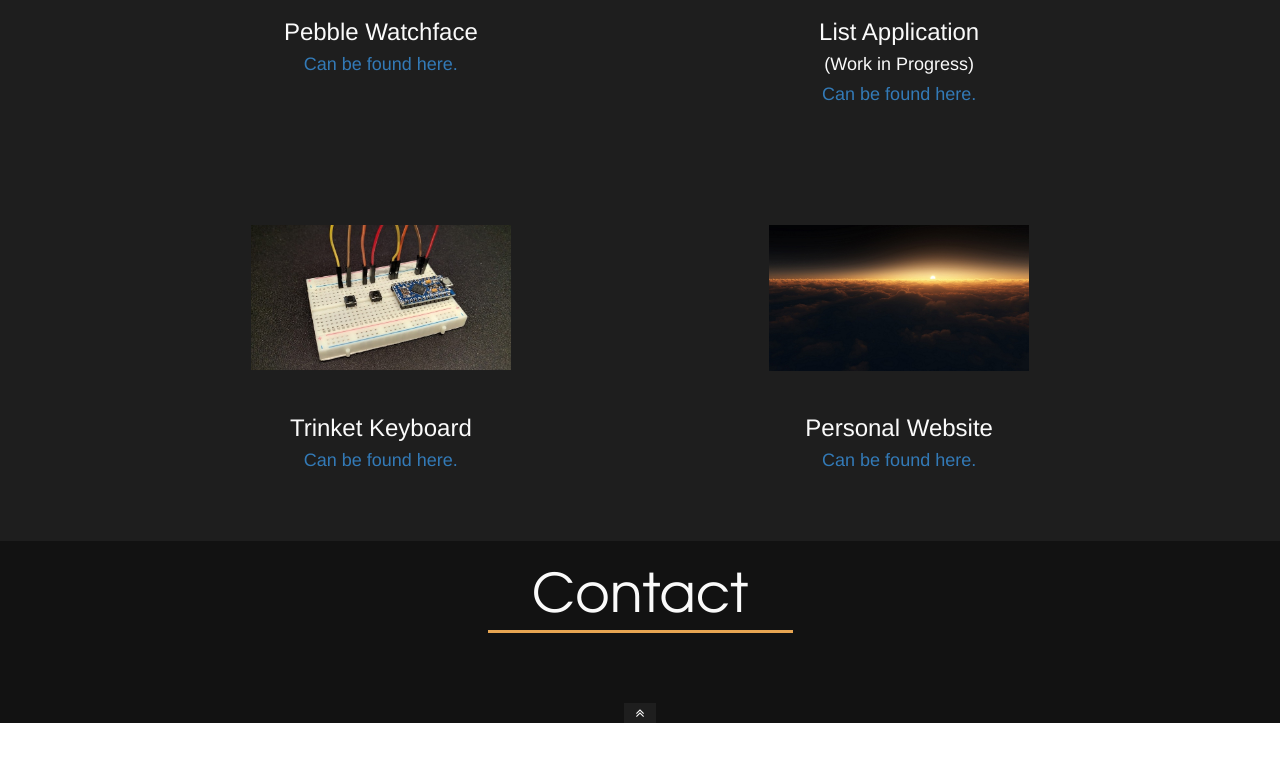
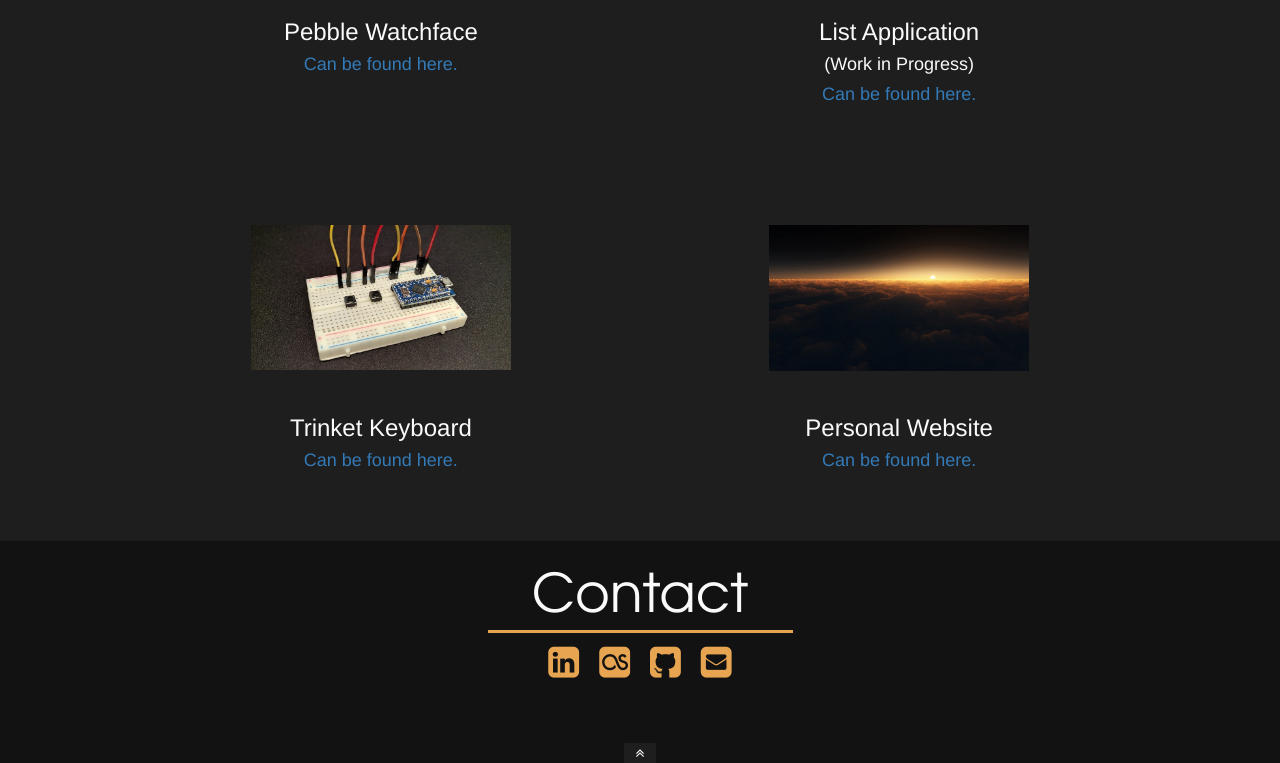
Before and after one commit to davidjameslee/WKRPT401, a plain HTML site: page Angular/index.html in a window 1280 px wide. Shown: the part 2364-3127 px from the top of the page. Before the commit the page ends 3087 px from the top, so only its background shows below. Drawn offline with Linux system fonts and the light colour scheme.

Commit message:
reimplement footer contact links

```diff
--- a/Angular/index.html
+++ b/Angular/index.html
@@ -141,10 +141,9 @@ using the philosophy that if it is stupid and works, then it isn't stupid! :^)
 				<hr>
 
 				<div class="contact-link-bar">
-					<!-- Contact link: linkedIn -->
-					<!-- Contact link: LastFm -->
-					<!-- Contact link: github -->
-					<!-- Contact link: email -->
+					<div class="contact-link" ng-repeat="link in contactLinks">
+						<ng-include src="'templates/contact-link-entry.html'"></ng-include>
+					</div>
 					<div class="contact-link-bar-text"></div>
 
 					<div class="footer-drawer-toggle">
--- a/Angular/js/index.js
+++ b/Angular/js/index.js
@@ -43,7 +43,29 @@ app.controller('indexController', function($scope) {
             imgUrl: '../Resources/assets/clouds.jpg',
             wip: false
         }
-    ]
+    ];
+    $scope.contactLinks = [
+        {
+            link: 'https://www.linkedin.com/in/dj6lee',
+            icon: 'fa-linkedin-square',
+            className: 'link-linkedin'
+        },
+        {
+            link: 'http://www.last.fm/user/TheBroccOLee',
+            icon: 'fa-lastfm-square',
+            className: 'link-lastfm'
+        },
+        {
+            link: 'https://github.com/davidjameslee',
+            icon: 'fa-github-square',
+            className: 'link-github'
+        },
+        {
+            link: 'mailto:info@djlee.xyz',
+            icon: 'fa-envelope-square',
+            className: 'link-email'
+        }
+    ];
 });
 //Scripting like a Cassiopeia Main
 
--- /dev/null
+++ b/Angular/templates/contact-link-entry.html
@@ -0,0 +1,6 @@
+
+<div  class="{{link.className}}">
+    <a href="{{link.link}}">
+        <i class="fa {{link.icon}}"></i>
+    </a>
+</div>
```
